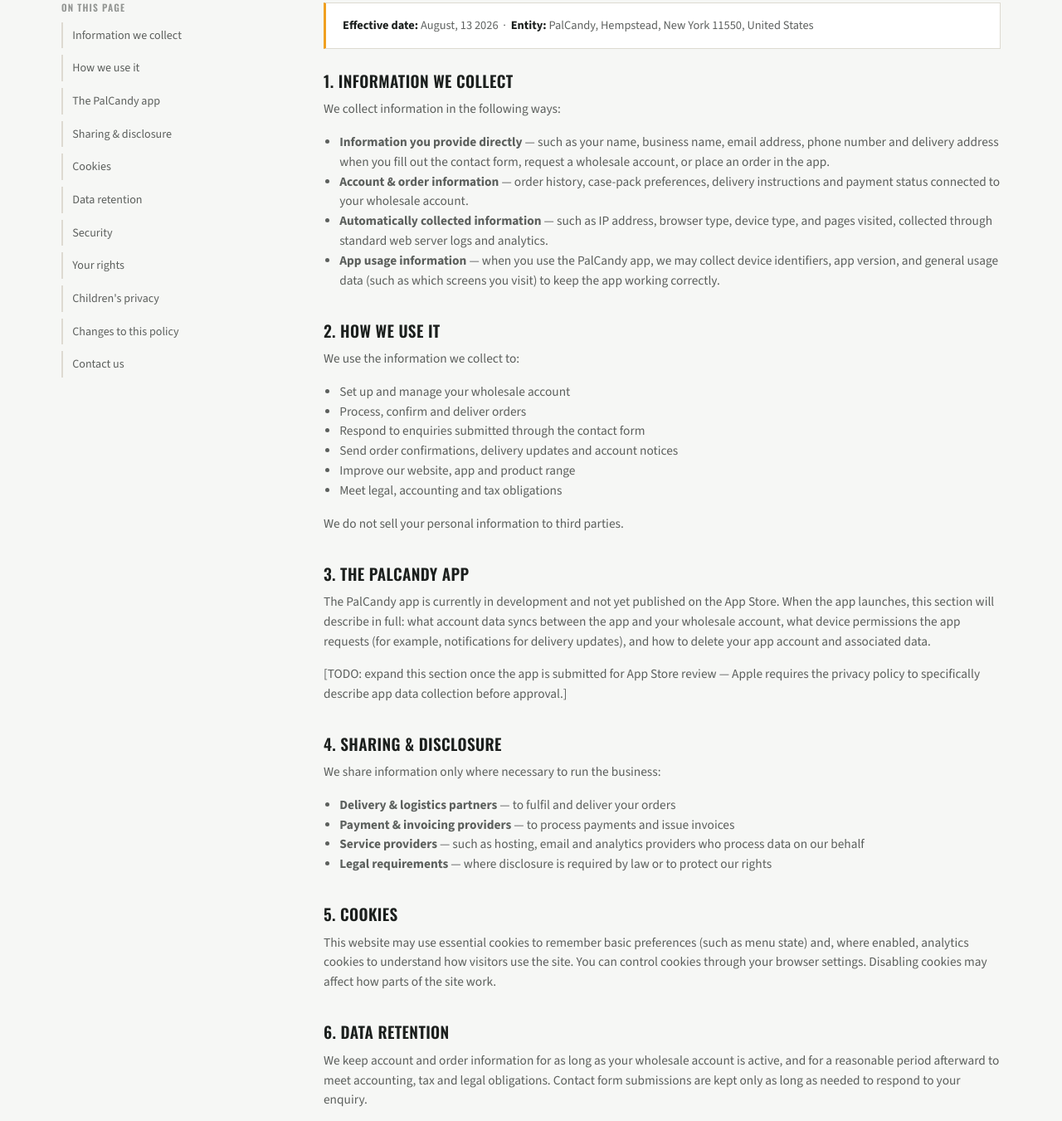
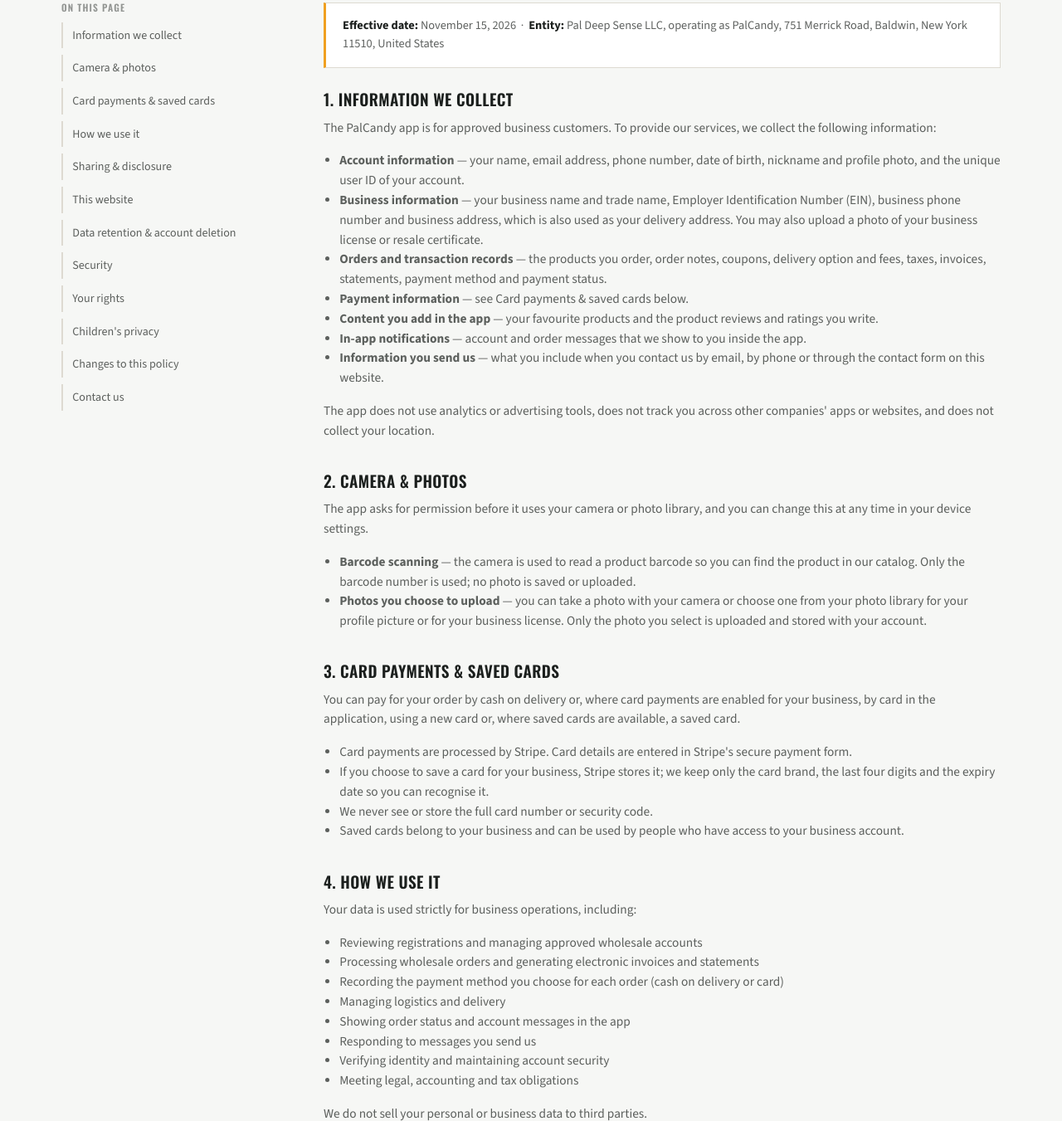
Before and after one commit to Jsayej/support-site, a plain HTML site: page privacy.html in a window 1280 px wide. Shown: the part 451-1802 px from the top of the page at 83% size. Drawn offline with nearby package versions, Linux system fonts and the light colour scheme.

Commit message:
Add files via upload
Update privacy policy for App Store release

```diff
--- a/privacy.html
+++ b/privacy.html
@@ -543,7 +543,7 @@ p{ margin:0 0 1em; color:var(--ink-70); }
     <div class="wrap">
       <p class="eyebrow">Legal</p>
       <h1>Privacy policy</h1>
-      <p class="lede">This policy explains what information PalCandy collects through this website and the PalCandy app, how it's used, and the choices you have.</p>
+      <p class="lede">This policy explains what information Pal Deep Sense LLC, operating as PalCandy, collects through this website and the PalCandy app, how it's used, and the choices you have.</p>
     </div>
   </section>
 
@@ -553,11 +553,12 @@ p{ margin:0 0 1em; color:var(--ink-70); }
         <h4>On this page</h4>
         <ul>
           <li><a href="#collect">Information we collect</a></li>
+          <li><a href="#camera">Camera &amp; photos</a></li>
+          <li><a href="#payments">Card payments &amp; saved cards</a></li>
           <li><a href="#use">How we use it</a></li>
-          <li><a href="#app">The PalCandy app</a></li>
           <li><a href="#sharing">Sharing &amp; disclosure</a></li>
-          <li><a href="#cookies">Cookies</a></li>
-          <li><a href="#retention">Data retention</a></li>
+          <li><a href="#website">This website</a></li>
+          <li><a href="#retention">Data retention &amp; account deletion</a></li>
           <li><a href="#security">Security</a></li>
           <li><a href="#rights">Your rights</a></li>
           <li><a href="#children">Children's privacy</a></li>
@@ -568,85 +569,107 @@ p{ margin:0 0 1em; color:var(--ink-70); }
 
       <div class="legal-body">
         <div class="callout">
-          <strong>Effective date:</strong> August, 13 2026 &nbsp;·&nbsp;
-          <strong>Entity:</strong> PalCandy, Hempstead, New York 11550, United States
+          <strong>Effective date:</strong> November 15, 2026 &nbsp;·&nbsp;
+          <strong>Entity:</strong> Pal Deep Sense LLC, operating as PalCandy, 751 Merrick Road, Baldwin, New York 11510, United States
         </div>
 
         <section id="collect">
           <h2>1. Information we collect</h2>
-          <p>We collect information in the following ways:</p>
+          <p>The PalCandy app is for approved business customers. To provide our services, we collect the following information:</p>
           <ul>
-            <li><strong>Information you provide directly</strong> — such as your name, business name, email address, phone number and delivery address when you fill out the contact form, request a wholesale account, or place an order in the app.</li>
-            <li><strong>Account &amp; order information</strong> — order history, case-pack preferences, delivery instructions and payment status connected to your wholesale account.</li>
-            <li><strong>Automatically collected information</strong> — such as IP address, browser type, device type, and pages visited, collected through standard web server logs and analytics.</li>
-            <li><strong>App usage information</strong> — when you use the PalCandy app, we may collect device identifiers, app version, and general usage data (such as which screens you visit) to keep the app working correctly.</li>
+            <li><strong>Account information</strong> — your name, email address, phone number, date of birth, nickname and profile photo, and the unique user ID of your account.</li>
+            <li><strong>Business information</strong> — your business name and trade name, Employer Identification Number (EIN), business phone number and business address, which is also used as your delivery address. You may also upload a photo of your business license or resale certificate.</li>
+            <li><strong>Orders and transaction records</strong> — the products you order, order notes, coupons, delivery option and fees, taxes, invoices, statements, payment method and payment status.</li>
+            <li><strong>Payment information</strong> — see <a href="#payments">Card payments &amp; saved cards</a> below.</li>
+            <li><strong>Content you add in the app</strong> — your favourite products and the product reviews and ratings you write.</li>
+            <li><strong>In-app notifications</strong> — account and order messages that we show to you inside the app.</li>
+            <li><strong>Information you send us</strong> — what you include when you contact us by email, by phone or through the contact form on this website.</li>
+          </ul>
+          <p>The app does not use analytics or advertising tools, does not track you across other companies' apps or websites, and does not collect your location.</p>
+        </section>
+
+        <section id="camera">
+          <h2>2. Camera &amp; photos</h2>
+          <p>The app asks for permission before it uses your camera or photo library, and you can change this at any time in your device settings.</p>
+          <ul>
+            <li><strong>Barcode scanning</strong> — the camera is used to read a product barcode so you can find the product in our catalog. Only the barcode number is used; no photo is saved or uploaded.</li>
+            <li><strong>Photos you choose to upload</strong> — you can take a photo with your camera or choose one from your photo library for your profile picture or for your business license. Only the photo you select is uploaded and stored with your account.</li>
+          </ul>
+        </section>
+
+        <section id="payments">
+          <h2>3. Card payments &amp; saved cards</h2>
+          <p>You can pay for your order by cash on delivery or, where card payments are enabled for your business, by card in the application, using a new card or, where saved cards are available, a saved card.</p>
+          <ul>
+            <li>Card payments are processed by Stripe. Card details are entered in Stripe's secure payment form.</li>
+            <li>If you choose to save a card for your business, Stripe stores it; we keep only the card brand, the last four digits and the expiry date so you can recognise it.</li>
+            <li>We never see or store the full card number or security code.</li>
+            <li>Saved cards belong to your business and can be used by people who have access to your business account.</li>
           </ul>
         </section>
 
         <section id="use">
-          <h2>2. How we use it</h2>
-          <p>We use the information we collect to:</p>
+          <h2>4. How we use it</h2>
+          <p>Your data is used strictly for business operations, including:</p>
           <ul>
-            <li>Set up and manage your wholesale account</li>
-            <li>Process, confirm and deliver orders</li>
-            <li>Respond to enquiries submitted through the contact form</li>
-            <li>Send order confirmations, delivery updates and account notices</li>
-            <li>Improve our website, app and product range</li>
-            <li>Meet legal, accounting and tax obligations</li>
+            <li>Reviewing registrations and managing approved wholesale accounts</li>
+            <li>Processing wholesale orders and generating electronic invoices and statements</li>
+            <li>Recording the payment method you choose for each order (cash on delivery or card)</li>
+            <li>Managing logistics and delivery</li>
+            <li>Showing order status and account messages in the app</li>
+            <li>Responding to messages you send us</li>
+            <li>Verifying identity and maintaining account security</li>
+            <li>Meeting legal, accounting and tax obligations</li>
           </ul>
-          <p>We do not sell your personal information to third parties.</p>
-        </section>
-
-        <section id="app">
-          <h2>3. The PalCandy app</h2>
-          <p>The PalCandy app is currently in development and not yet published on the App Store. When the app launches, this section will describe in full: what account data syncs between the app and your wholesale account, what device permissions the app requests (for example, notifications for delivery updates), and how to delete your app account and associated data.</p>
-          <p>[TODO: expand this section once the app is submitted for App Store review — Apple requires the privacy policy to specifically describe app data collection before approval.]</p>
+          <p>We do not sell your personal or business data to third parties.</p>
         </section>
 
         <section id="sharing">
-          <h2>4. Sharing &amp; disclosure</h2>
-          <p>We share information only where necessary to run the business:</p>
+          <h2>5. Sharing &amp; disclosure</h2>
+          <p>We only disclose information when:</p>
           <ul>
-            <li><strong>Delivery &amp; logistics partners</strong> — to fulfil and deliver your orders</li>
-            <li><strong>Payment &amp; invoicing providers</strong> — to process payments and issue invoices</li>
-            <li><strong>Service providers</strong> — such as hosting, email and analytics providers who process data on our behalf</li>
-            <li><strong>Legal requirements</strong> — where disclosure is required by law or to protect our rights</li>
+            <li><strong>Delivering your orders</strong> — with logistics agents to coordinate storage and shipping</li>
+            <li><strong>Processing card payments</strong> — through our payment provider, Stripe</li>
+            <li><strong>Using service providers</strong> — such as the hosting, database and form providers that store or process data on our behalf to run the app and this website</li>
+            <li><strong>Required by law</strong> — when compelled by law, regulation or legal process (for example, tax audits)</li>
           </ul>
         </section>
 
-        <section id="cookies">
-          <h2>5. Cookies</h2>
-          <p>This website may use essential cookies to remember basic preferences (such as menu state) and, where enabled, analytics cookies to understand how visitors use the site. You can control cookies through your browser settings. Disabling cookies may affect how parts of the site work.</p>
+        <section id="website">
+          <h2>6. This website</h2>
+          <p>This website does not use analytics or advertising cookies. When you send the contact form, the details you enter (such as your name, business name, email address, phone number and message) are delivered to us through our form provider, Web3Forms. The website loads its fonts from Google Fonts, and its hosting provider may record technical information such as your IP address and browser type in standard server logs.</p>
         </section>
 
         <section id="retention">
-          <h2>6. Data retention</h2>
-          <p>We keep account and order information for as long as your wholesale account is active, and for a reasonable period afterward to meet accounting, tax and legal obligations. Contact form submissions are kept only as long as needed to respond to your enquiry.</p>
+          <h2>7. Data retention &amp; account deletion</h2>
+          <p>You can delete your account from within the app. When you delete your account, we remove or de-identify your personal account information (including your login, contact details, profile details and profile photos), remove your favourites, reviews and in-app notifications, and deactivate your access and membership.</p>
+          <p>If you are the last person with access to your business account, the cards saved for it are removed and can no longer be used.</p>
+          <p>For business record-keeping, we keep historical business and accounting records, such as orders, invoices, payments, statements, membership history and coupon redemptions, together with the business's legal name, Employer Identification Number (EIN), address and tax certificate. These records are used only for business and accounting purposes. Messages you send us are kept only as long as needed to respond.</p>
         </section>
 
         <section id="security">
-          <h2>7. Security</h2>
-          <p>We take reasonable technical and organizational measures to protect the information we hold from loss, misuse and unauthorized access. No method of transmission or storage is completely secure, and we cannot guarantee absolute security.</p>
+          <h2>8. Security</h2>
+          <p>We take the security of your data seriously. Customers can only view and access their own business's orders, invoices and transaction history, and our staff only have access to the data required for their roles. Data is encrypted in transit (SSL/TLS). No method of transmission or storage is completely secure, and we cannot guarantee absolute security.</p>
         </section>
 
         <section id="rights">
-          <h2>8. Your rights</h2>
-          <p>Depending on where you're located, you may have the right to request access to, correction of, or deletion of your personal information, and to object to or restrict certain processing. To make a request, contact us using the details below.</p>
+          <h2>9. Your rights</h2>
+          <p>You can review and update your profile and business information in the app, request a copy of your transaction history and invoices, and delete your account from within the app. Depending on where you're located, you may have other rights over your personal information. To make a request, contact us using the details below.</p>
         </section>
 
         <section id="children">
-          <h2>9. Children's privacy</h2>
+          <h2>10. Children's privacy</h2>
           <p>This website and the PalCandy app are intended for business use by adults operating restaurants, grocery stores and shops. We do not knowingly collect personal information from children.</p>
         </section>
 
         <section id="changes">
-          <h2>10. Changes to this policy</h2>
+          <h2>11. Changes to this policy</h2>
           <p>We may update this policy from time to time to reflect changes to our practices, our website or the app. We'll update the effective date above when changes are made. Continued use of our site or app after changes take effect means you accept the updated policy.</p>
         </section>
 
         <section id="contact">
-          <h2>11. Contact us</h2>
-          <p>If you have questions about this privacy policy or how your information is handled, contact us:</p>
+          <h2>12. Contact us</h2>
+          <p>If you have questions about this privacy policy or how your information is handled, contact Pal Deep Sense LLC:</p>
           <ul>
             <li>Email: <a href="mailto:info@paldeepsense.com">info@paldeepsense.com</a></li>
             <li>Or use our <a href="contact.html">contact form</a></li>
```
